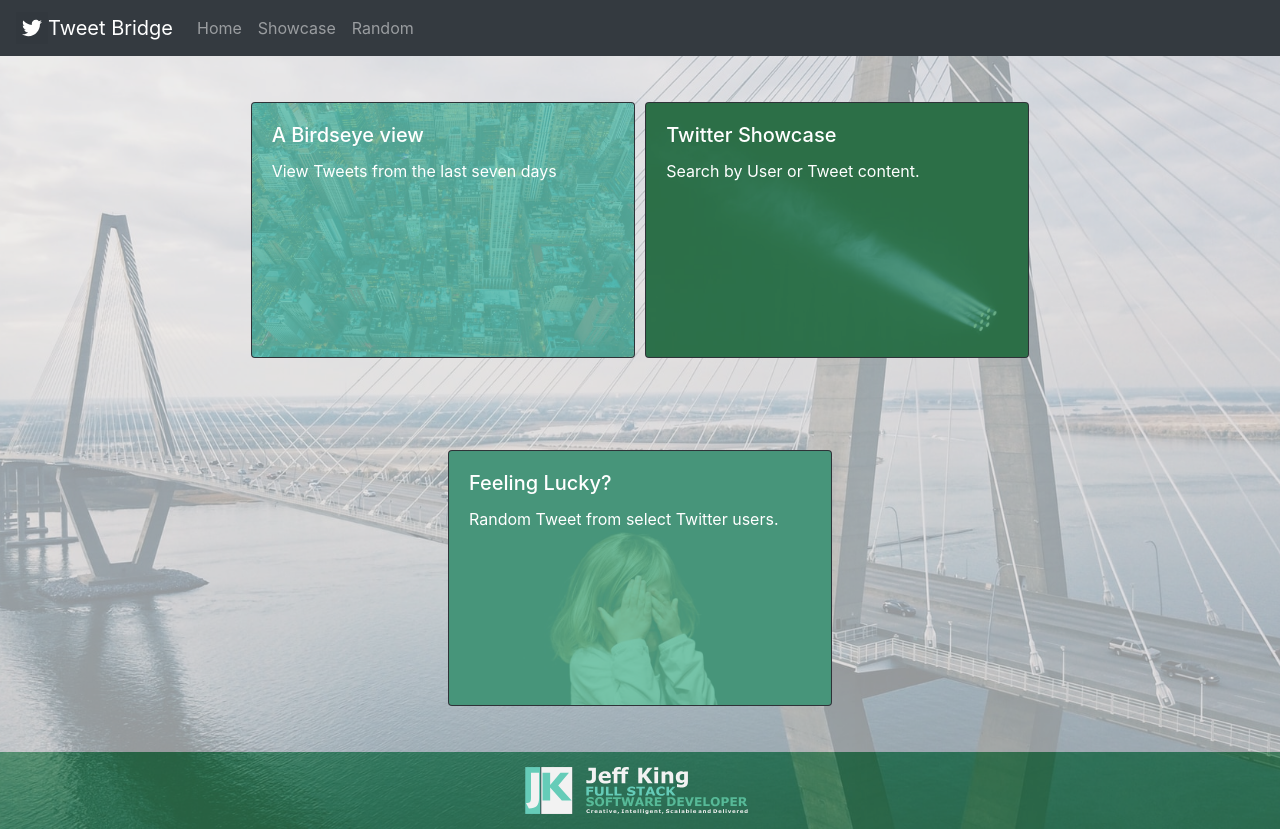
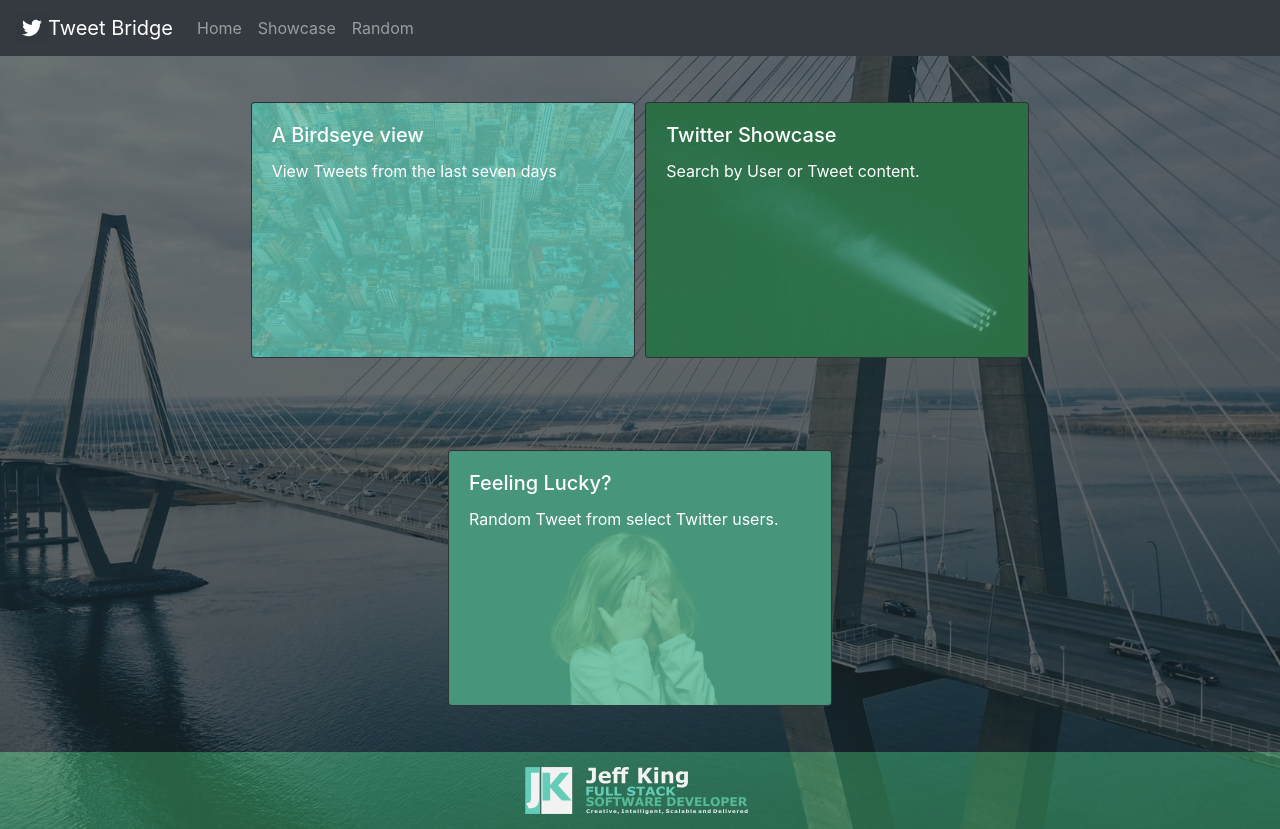
Before and after one commit to jazfunk/twitter-showcase-app, a React (Create React App) app: page / in a window 1280 px wide. Built offline with nearby package versions, Linux system fonts and the light colour scheme.

Commit message:
Experimenting with background colors and opacity

```diff
--- a/src/App.css
+++ b/src/App.css
@@ -8,7 +8,7 @@
 }
 
 .App-main {
-  background-color: rgba(242, 242, 242, 0.6);
+  background-color: rgba(24, 38, 40, 0.6);
   height: 87vh;
   display: flex;
   flex-direction: column;
```
